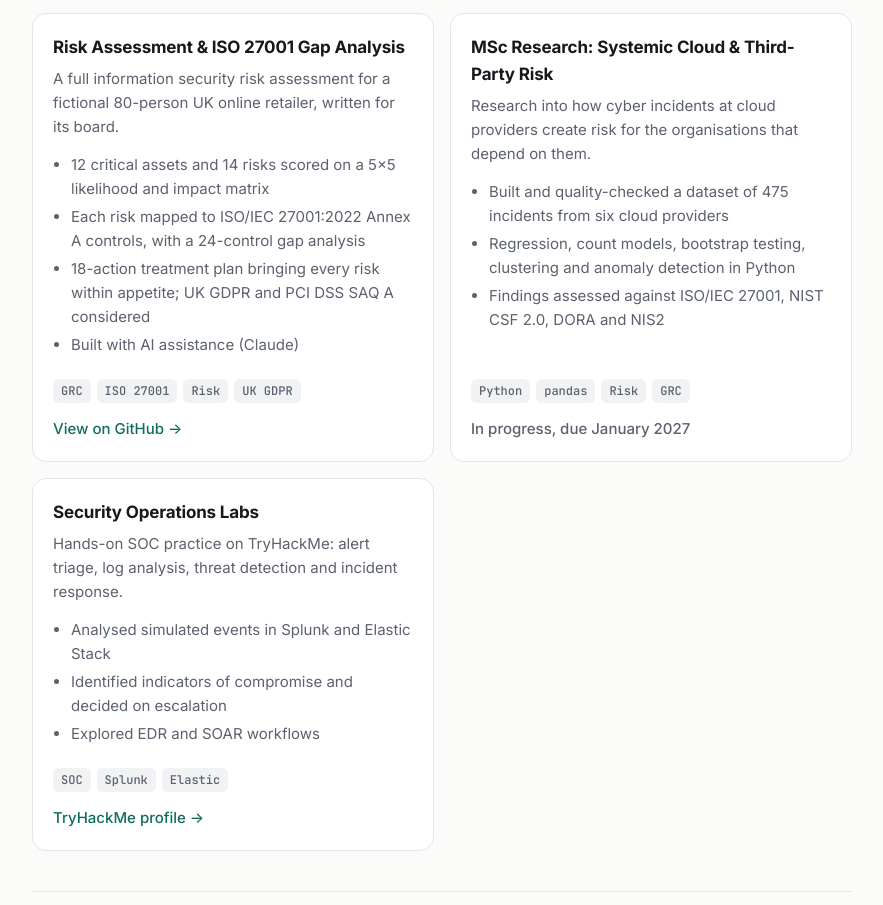
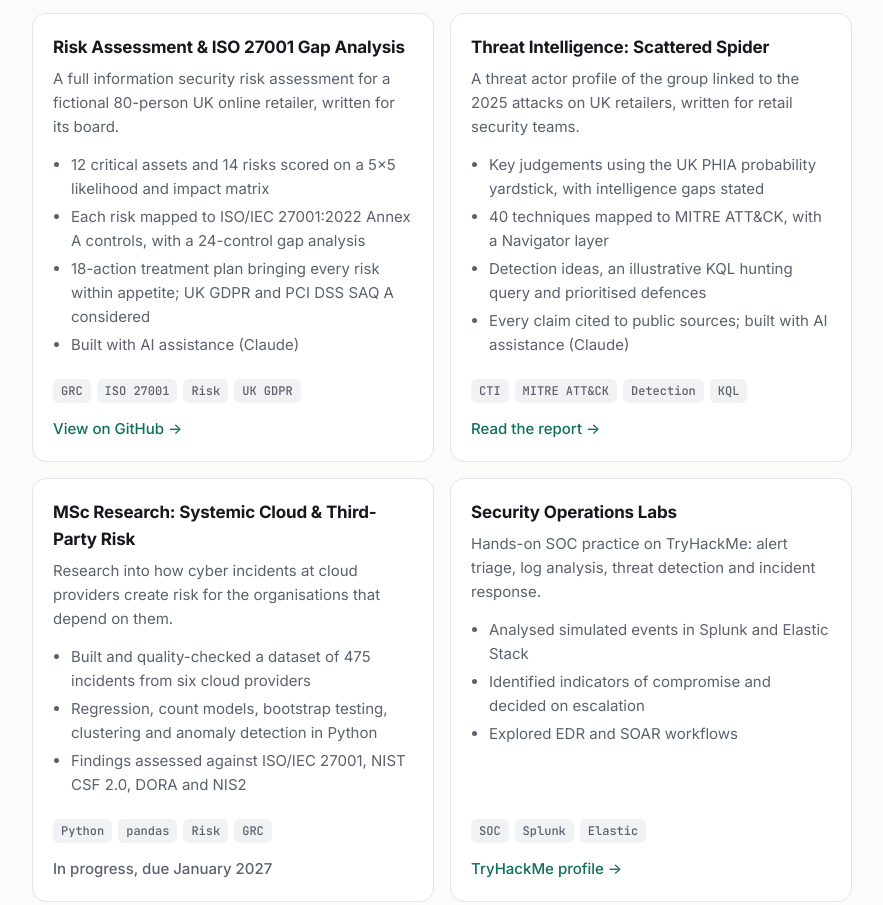
Before and after one commit to OmniaHamadd/OmniaHamadd.github.io, a plain HTML site: page index.html in a window 1280 px wide. Shown: the part 1086-1991 px from the top of the page, without its empty margins (198-1081 px from the left). Drawn offline with Linux system fonts and the light colour scheme.

Commit message:
Add files via upload

```diff
--- a/index.html
+++ b/index.html
@@ -144,6 +144,19 @@ footer{border-top:1px solid var(--line);padding:28px 0 48px;color:var(--muted);f
       </article>
 
       <article class="card">
+        <h3>Threat Intelligence: Scattered Spider</h3>
+        <p>A threat actor profile of the group linked to the 2025 attacks on UK retailers, written for retail security teams.</p>
+        <ul>
+          <li>Key judgements using the UK PHIA probability yardstick, with intelligence gaps stated</li>
+          <li>40 techniques mapped to MITRE ATT&amp;CK, with a Navigator layer</li>
+          <li>Detection ideas, an illustrative KQL hunting query and prioritised defences</li>
+          <li>Every claim cited to public sources; built with AI assistance (Claude)</li>
+        </ul>
+        <div class="tags"><span class="tag">CTI</span><span class="tag">MITRE ATT&amp;CK</span><span class="tag">Detection</span><span class="tag">KQL</span></div>
+        <a class="link" href="https://github.com/OmniaHamadd/threat-intel-scattered-spider">Read the report →</a>
+      </article>
+
+      <article class="card">
         <h3>MSc Research: Systemic Cloud &amp; Third-Party Risk</h3>
         <p>Research into how cyber incidents at cloud providers create risk for the organisations that depend on them.</p>
         <ul>
```
